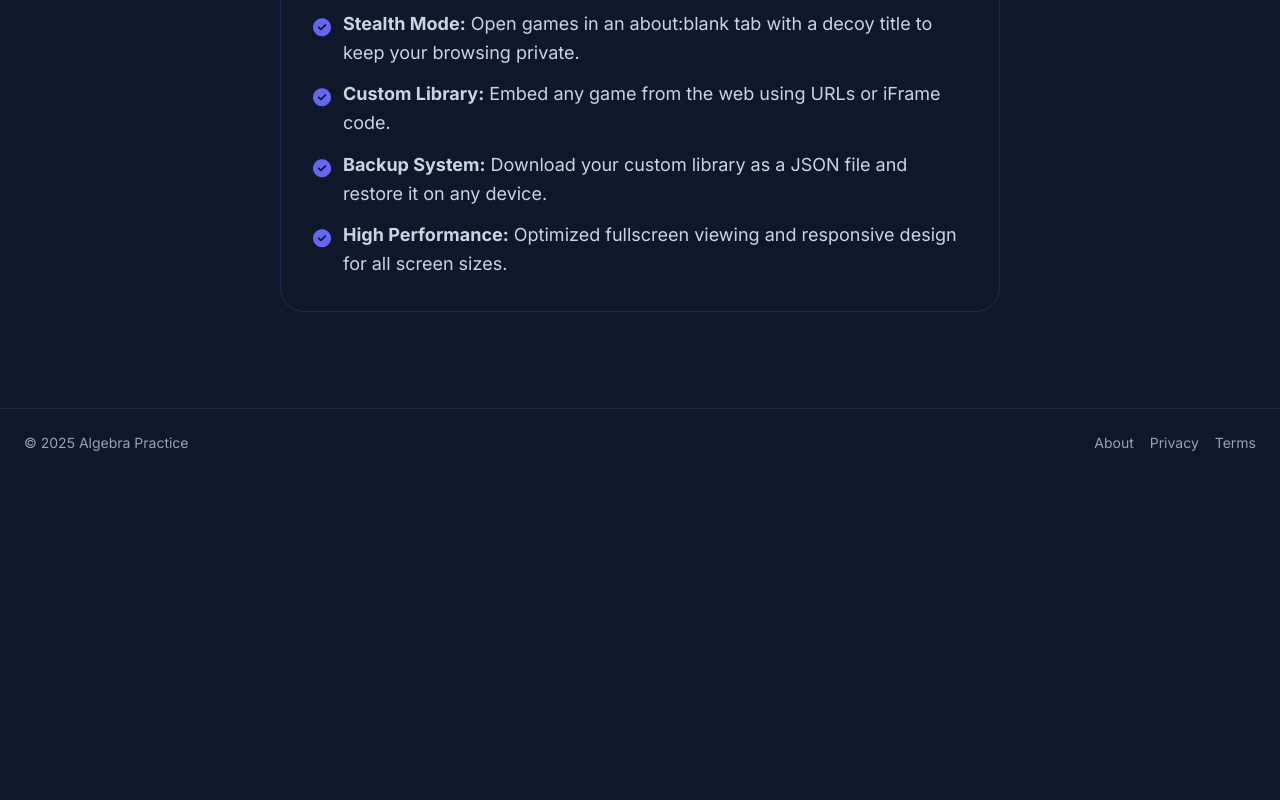
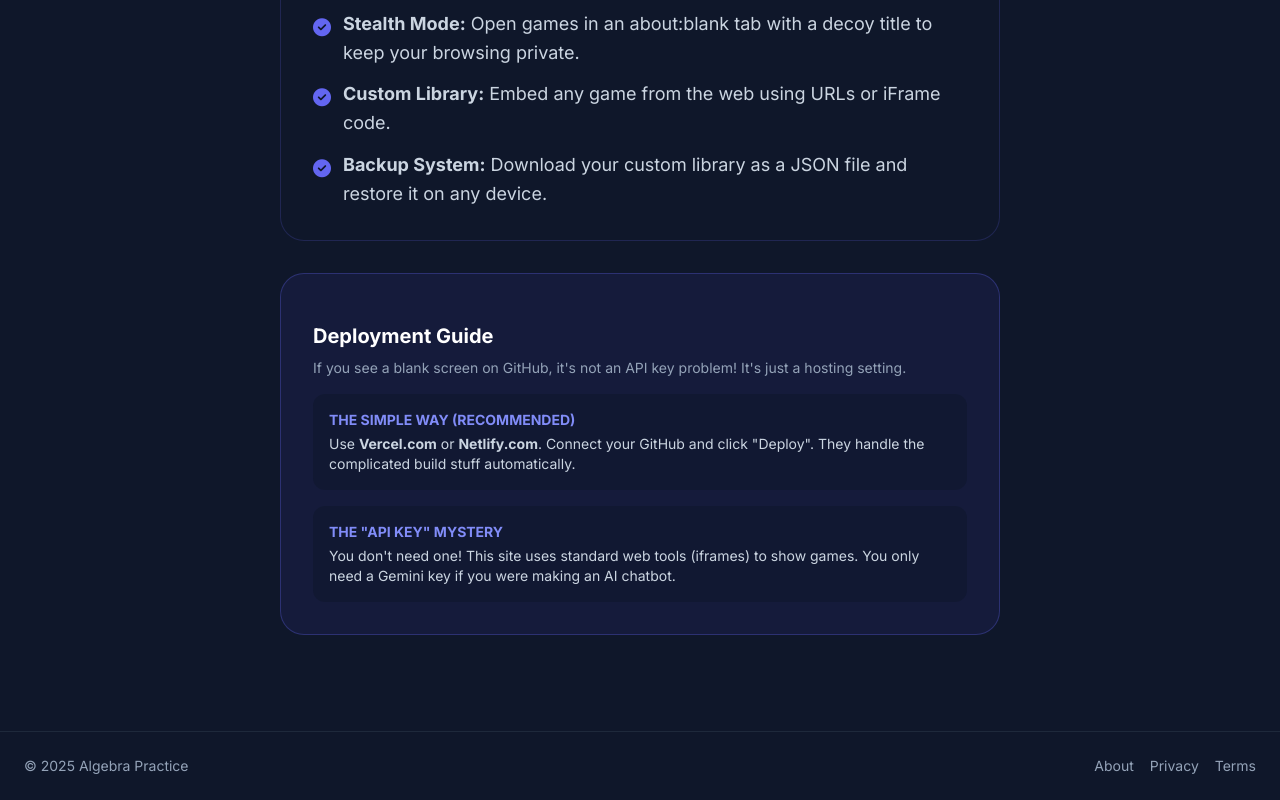
Before and after one commit to hazzatazza/please-work, a React (Vite) app: page /#/about in a window 1280 px wide. Shown: the part 703-1503 px from the top of the page. Before the commit the page ends 1180 px from the top, so only its background shows below. Built offline with nearby package versions, Linux system fonts and the light colour scheme.

Commit message:
feat: Add deployment guide and meta description
Introduce a meta description for SEO and add a deployment guide to the About page. The guide clarifies hosting requirements and potential "blank screen" issues on platforms like GitHub, recommending Vercel or Netlify for simplified deployment.

```diff
--- a/index.html
+++ b/index.html
@@ -5,6 +5,7 @@
   <meta charset="UTF-8">
   <meta name="viewport" content="width=device-width, initial-scale=1.0">
   <title>Algebra Practice</title>
+  <meta name="description" content="Master algebra through interactive logic puzzles and practice games.">
   <script src="https://cdn.tailwindcss.com"></script>
   <link rel="stylesheet" href="https://cdnjs.cloudflare.com/ajax/libs/font-awesome/6.4.0/css/all.min.css">
   <style>
@@ -41,5 +42,7 @@
 </head>
 <body>
   <div id="root"></div>
+  <!-- This line tells the browser to start your app. Crucial for GitHub/Vercel! -->
+  <script type="module" src="index.tsx"></script>
 </body>
 </html>
--- a/pages/About.tsx
+++ b/pages/About.tsx
@@ -34,11 +34,23 @@ const About: React.FC = () => {
               <span className="text-indigo-500 mr-3 mt-1"><i className="fas fa-check-circle"></i></span>
               <span><strong>Backup System:</strong> Download your custom library as a JSON file and restore it on any device.</span>
             </li>
-            <li className="flex items-start">
-              <span className="text-indigo-500 mr-3 mt-1"><i className="fas fa-check-circle"></i></span>
-              <span><strong>High Performance:</strong> Optimized fullscreen viewing and responsive design for all screen sizes.</span>
-            </li>
           </ul>
+        </div>
+
+        {/* New deployment help section */}
+        <div className="pt-12 text-left bg-indigo-900/20 p-8 rounded-3xl border border-indigo-500/30">
+          <h3 className="text-white font-bold text-xl mb-2">Deployment Guide</h3>
+          <p className="text-sm text-slate-400 mb-4">If you see a blank screen on GitHub, it's not an API key problem! It's just a hosting setting.</p>
+          <div className="space-y-4">
+            <div className="bg-slate-900/50 p-4 rounded-xl">
+              <p className="text-indigo-400 font-bold text-sm uppercase mb-1">The Simple Way (Recommended)</p>
+              <p className="text-sm">Use <strong>Vercel.com</strong> or <strong>Netlify.com</strong>. Connect your GitHub and click "Deploy". They handle the complicated build stuff automatically.</p>
+            </div>
+            <div className="bg-slate-900/50 p-4 rounded-xl">
+              <p className="text-indigo-400 font-bold text-sm uppercase mb-1">The "API Key" Mystery</p>
+              <p className="text-sm">You don't need one! This site uses standard web tools (iframes) to show games. You only need a Gemini key if you were making an AI chatbot.</p>
+            </div>
+          </div>
         </div>
       </div>
     </div>
```
